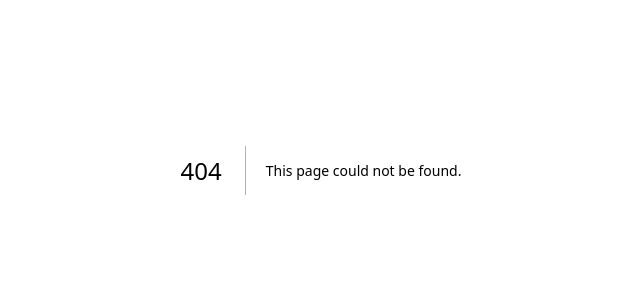
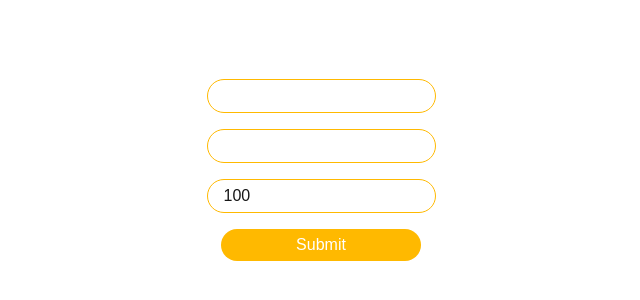
Before and after one commit to Shaahzad/Nextjs, a Next.js app: page /about in a window 1280 px wide. Before the commit this address had no page. Shown: the part 230-530 px from the top of the page, without its empty margins (319-959 px from the left). Built offline with nearby package versions, Linux system fonts and the light colour scheme.

Commit message:
learn Beginner level Conceep of Maths

```diff
--- /dev/null
+++ b/app/about/page.tsx
@@ -0,0 +1,40 @@
+"use client"
+import { useState } from "react"
+
+
+
+
+export default function Page() {
+    const [Amount, setAmount] = useState('')
+    const [Percent, setPercent] = useState('')
+
+
+    const CalFunction = () => {
+        if (!Amount || !Percent) {
+            return alert(
+                !Amount
+                    ? "Please Enter Amount"
+                    : !Percent
+                        ? "Please Enter Percent"
+                        : ""
+            );
+
+        }
+        const result = (Number(Amount) * Number(Percent)) / 100
+        if(isNaN(result)) {
+            return alert("Please Enter Valid Number")
+        }
+        alert(`Result ${result}`)
+    }
+
+    return (
+        <div className="flex flex-col justify-center items-center gap-4 min-h-screen min-w-screen">
+            <input type="text" onChange={(e) => setAmount(e.target.value)} className="border border-amber-400 rounded-full pl-4 py-1 px-1" />
+            <input type="text" onChange={(e) => setPercent(e.target.value)} className="border border-amber-400 rounded-full pl-4 py-1 px-1" />
+            <input type="text" disabled value={100} className="border border-amber-400 rounded-full pl-4 py-1 px-1" />
+            <button type="button" onClick={CalFunction} className="w-50 bg-amber-400 text-white font-medium p-1 rounded-full hover:bg-amber-500 transition-colors">
+                Submit
+            </button>
+        </div>
+    )
+}
--- a/components/navbar.tsx
+++ b/components/navbar.tsx
@@ -36,6 +36,7 @@ export const navItems = [
         href: "/contact",
     },
 ];
+
 export const Navbar = () => {
     const [open, setOpen] = useState(false)
     return (
```
